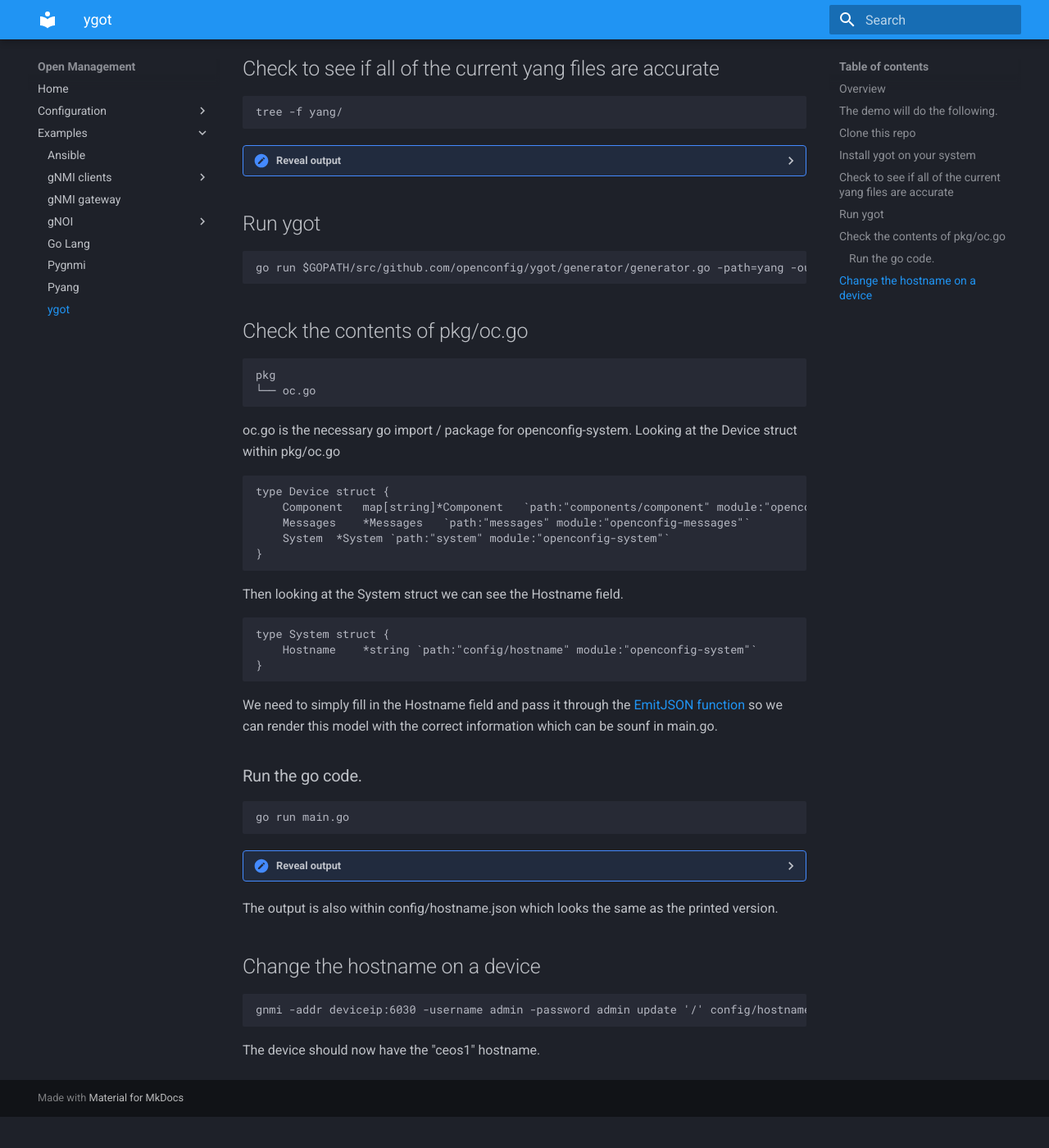
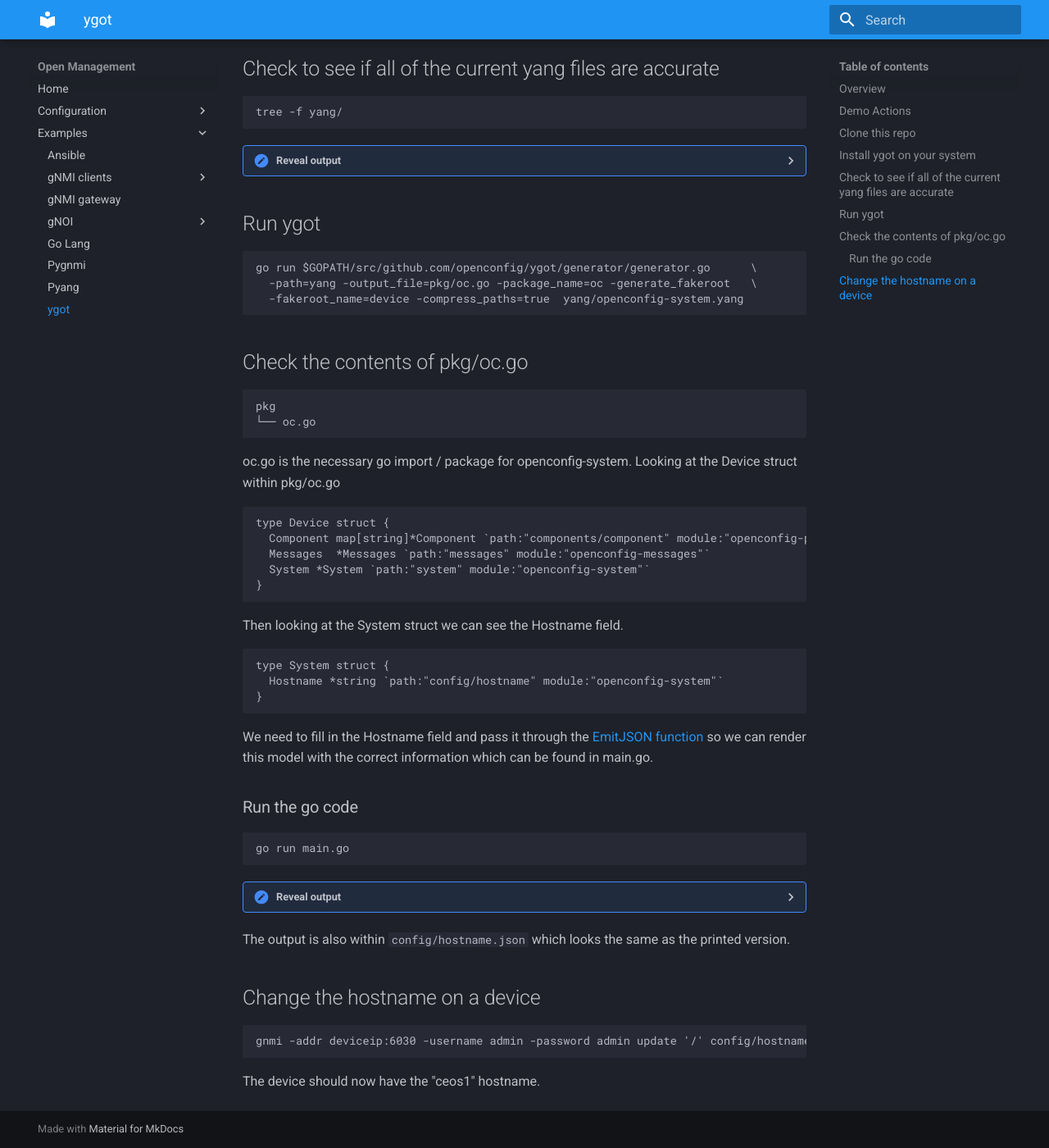
Before and after one commit to aristanetworks/openmgmt, an MkDocs documentation site: the page built from docs/examples/ygot/index.md, in a window 1280 px wide and 1400 px high, scrolled down 923 px. Shown: the whole window at 82% size. Built offline with MkDocs 1.6.1 and Material for MkDocs 9.7.7, drawn with Linux system fonts in a browser that asks for light colours; before the commit the page ends 2285 px from its top, so only the background shows below that; some of the changed text lies outside the part shown.

````diff
--- a/docs/examples/ygot/index.md
+++ b/docs/examples/ygot/index.md
@@ -9,32 +9,39 @@ categories:
 
 ![#ygot](images/ygot.png?raw=true)
 
-[ygot](https://github.com/openconfig/ygot) is a collection of Go utilities that can generate Go structures based off of yang modules.  In the demo we are going to generate go code based off of the [openconfig-system model](https://github.com/openconfig/public/blob/master/release/models/system/.openconfig-system.yang) using ygot.
+[ygot](https://github.com/openconfig/ygot) is a collection of Go utilities that can generate Go structures based off of
+yang modules.  In the demo we are going to generate go code based off of the [openconfig-system
+model](https://github.com/openconfig/public/blob/master/release/models/system/.openconfig-system.yang) using ygot.
 
-## The demo will do the following.
+## Demo Actions
 
 - Leverage necessary yang files for openconfig-system to create a hostname.
 - The hostname will be printed out and stored within the system.json file.
-- Using the [Arista gNMI binary](https://github.com/aristanetworks/goarista/tree/master/cmd/gnmi) we will configure a device to use the ceos1 hostname.
+- Using the [Arista gNMI binary](https://github.com/aristanetworks/goarista/tree/master/cmd/gnmi) we will configure a
+  device to use the ceos1 hostname.
 
 ## Clone this repo
-```
+
+```shell
 git clone https://github.com/aristanetworks/openmgmt && cd openmgmt/src/ygot
 ```
 
 ## Install ygot on your system
-```
+
+```shell
 go get github.com/openconfig/ygot
 ```
 
 ## Check to see if all of the current yang files are accurate
-```
+
+```shell
 tree -f yang/
 ```
+
 <details><summary> Reveal output</summary>
 <p>
 
-```javascript
+```text
 
 ├── yang/openconfig-aaa-radius.yang
 ├── yang/openconfig-aaa-tacacs.yang
@@ -61,12 +68,16 @@ tree -f yang/
 </details>
 
 ## Run ygot
-```
-go run $GOPATH/src/github.com/openconfig/ygot/generator/generator.go -path=yang -output_file=pkg/oc.go -package_name=oc -generate_fakeroot -fakeroot_name=device -compress_paths=true  yang/openconfig-system.yang
+
+```shell
+go run $GOPATH/src/github.com/openconfig/ygot/generator/generator.go      \
+  -path=yang -output_file=pkg/oc.go -package_name=oc -generate_fakeroot   \
+  -fakeroot_name=device -compress_paths=true  yang/openconfig-system.yang
 ```
 
 ## Check the contents of pkg/oc.go
-```
+
+```text
 pkg
 └── oc.go
 ```
@@ -75,9 +86,9 @@ oc.go is the necessary go import / package for openconfig-system.  Looking at th
 
 ```go
 type Device struct {
-	Component	map[string]*Component	`path:"components/component" module:"openconfig-platform"`
-	Messages	*Messages	`path:"messages" module:"openconfig-messages"`
-	System	*System	`path:"system" module:"openconfig-system"`
+  Component map[string]*Component `path:"components/component" module:"openconfig-platform"`
+  Messages  *Messages `path:"messages" module:"openconfig-messages"`
+  System *System `path:"system" module:"openconfig-system"`
 }
 ```
 
@@ -85,23 +96,26 @@ Then looking at the System struct we can see the Hostname field.
 
 ```go
 type System struct {
-	Hostname	*string	`path:"config/hostname" module:"openconfig-system"`
+  Hostname *string `path:"config/hostname" module:"openconfig-system"`
 }
 ```
 
-We need to simply fill in the Hostname field and pass it through the [EmitJSON function](https://pkg.go.dev/github.com/openconfig/ygot/ygot#EmitJSON) so we can render this model with the correct information which can be sounf in main.go.
+We need to fill in the Hostname field and pass it through the [EmitJSON
+function](https://pkg.go.dev/github.com/openconfig/ygot/ygot#EmitJSON) so we can render this model with the correct
+information which can be found in main.go.
 
-### Run the go code.
+### Run the go code
 
-```
+```shell
 go run main.go
 ```
 
 <details><summary> Reveal output</summary>
 <p>
 
+This is the output
+
 ```javascript
-This is the output
 {
   "openconfig-system:system": {
     "config": {
@@ -109,16 +123,18 @@ This is the output
     }
   }
 }
-Adding to config/hostname.json
 ```
 
+Adding to config/hostname.json
 </p>
 </details>
 
-The output is also within config/hostname.json which looks the same as the printed version.
+The output is also within `config/hostname.json` which looks the same as the printed version.
 
 ## Change the hostname on a device
-```
+
+```shell
 gnmi -addr deviceip:6030 -username admin -password admin update '/' config/hostname.json
 ```
+
 The device should now have the "ceos1" hostname.
````
Also changed, not shown: docs/examples/gnoi/gnoic/index.md (+2 -1 lines), docs/examples/gnoi/grpcurl/index.md (+2 -1 lines), docs/examples/pyang/index.md (+20 -2 lines).
